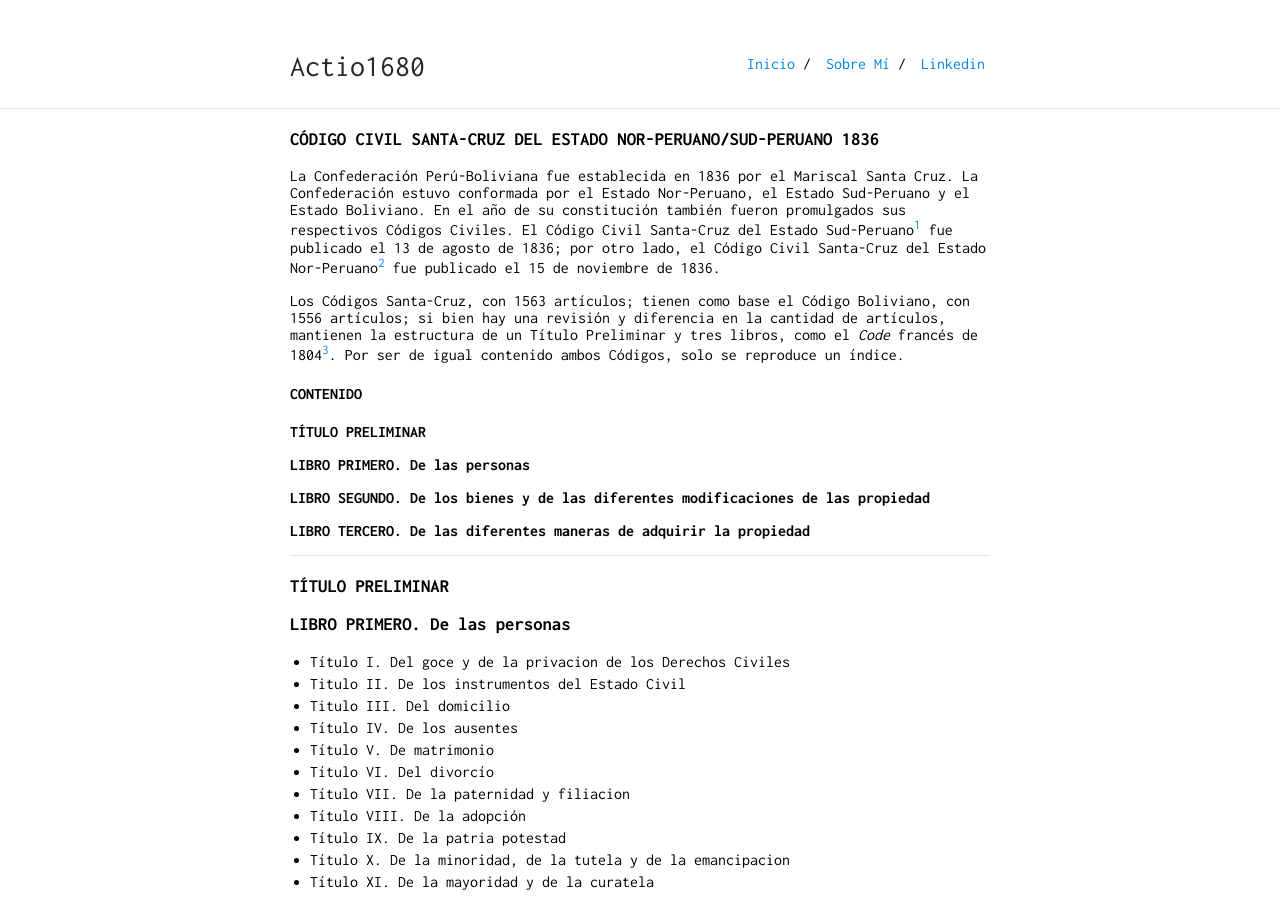
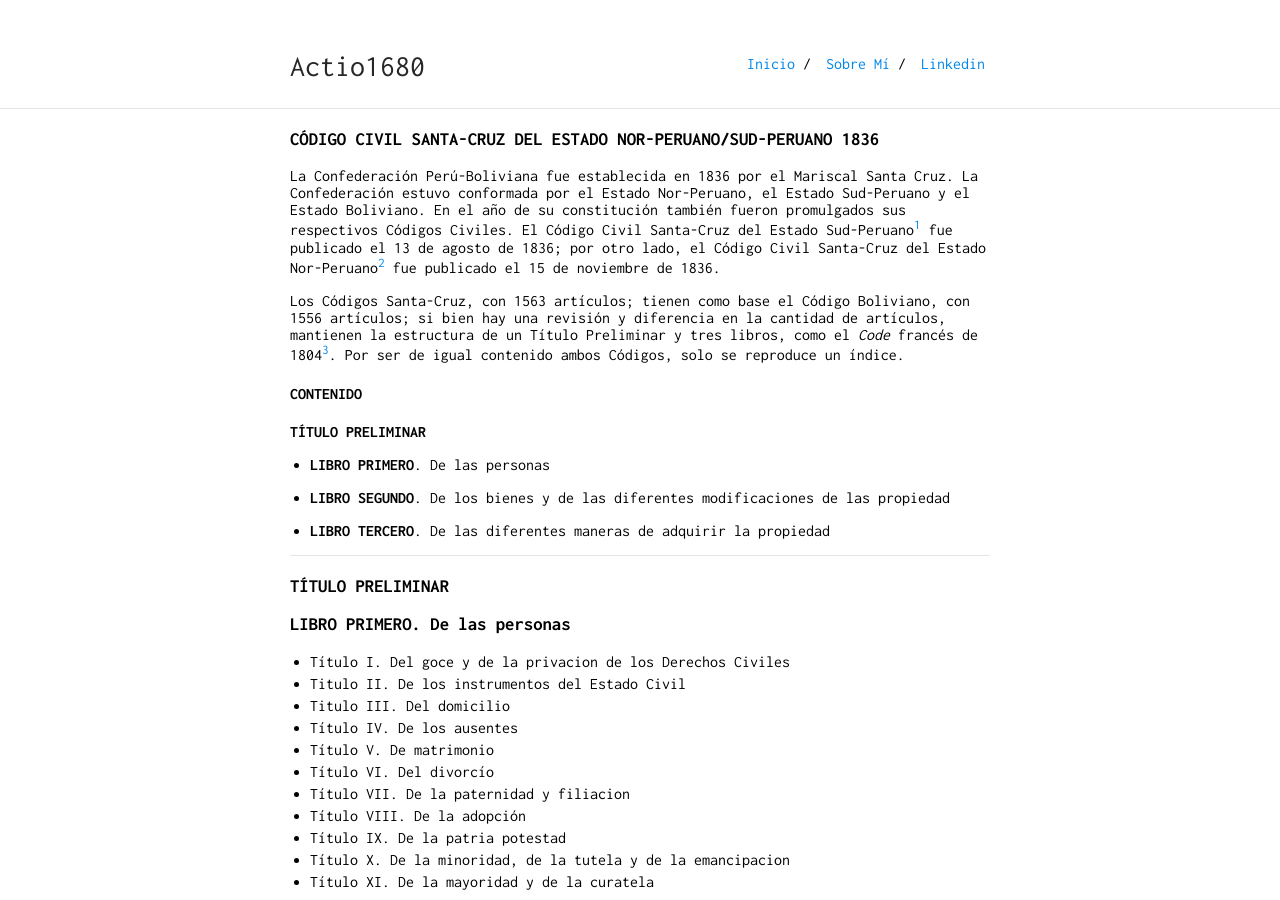
Before and after one commit to actio1680/actio1680.github.io, a Jekyll site: the page built from paginas/cc1836.md, in a window 1280 px wide and 900 px high. Built offline with Jekyll 4.4.1, drawn with Linux system fonts in a browser that asks for light colours; our own code applies the rules of GitHub Pages for plain Markdown files.

Commit message:
Update cc1836.md

```diff
--- a/paginas/cc1836.md
+++ b/paginas/cc1836.md
@@ -11,11 +11,11 @@ Los Códigos Santa-Cruz, con 1563 artículos; tienen como base el Código Bolivi
 
 **TÍTULO PRELIMINAR**
 
-**LIBRO PRIMERO. De las personas**
+- **LIBRO PRIMERO**. De las personas
 
-**LIBRO SEGUNDO. De los bienes y de las diferentes modificaciones de las propiedad**
+- **LIBRO SEGUNDO**. De los bienes y de las diferentes modificaciones de las propiedad
 
-**LIBRO TERCERO. De las diferentes maneras de adquirir la propiedad**
+- **LIBRO TERCERO**. De las diferentes maneras de adquirir la propiedad
 
 ---
 
```
